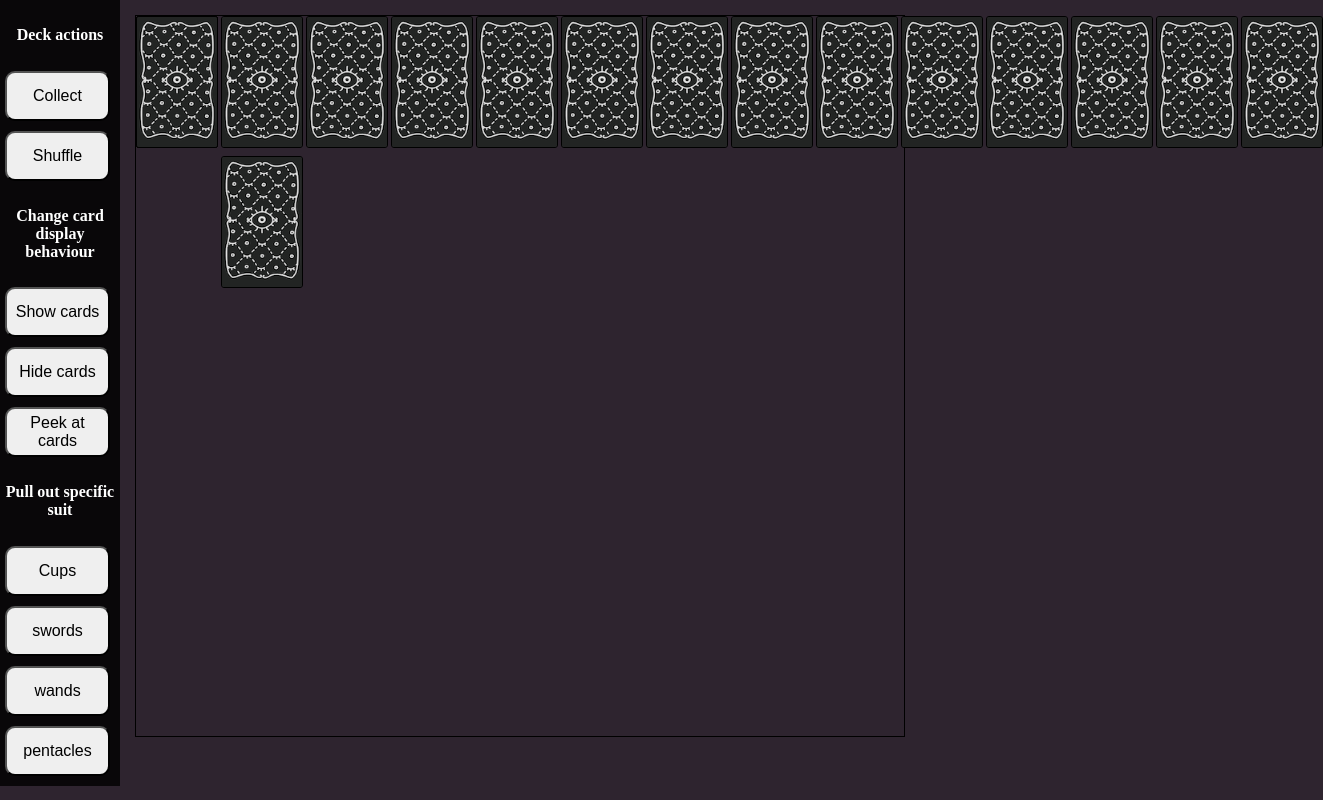
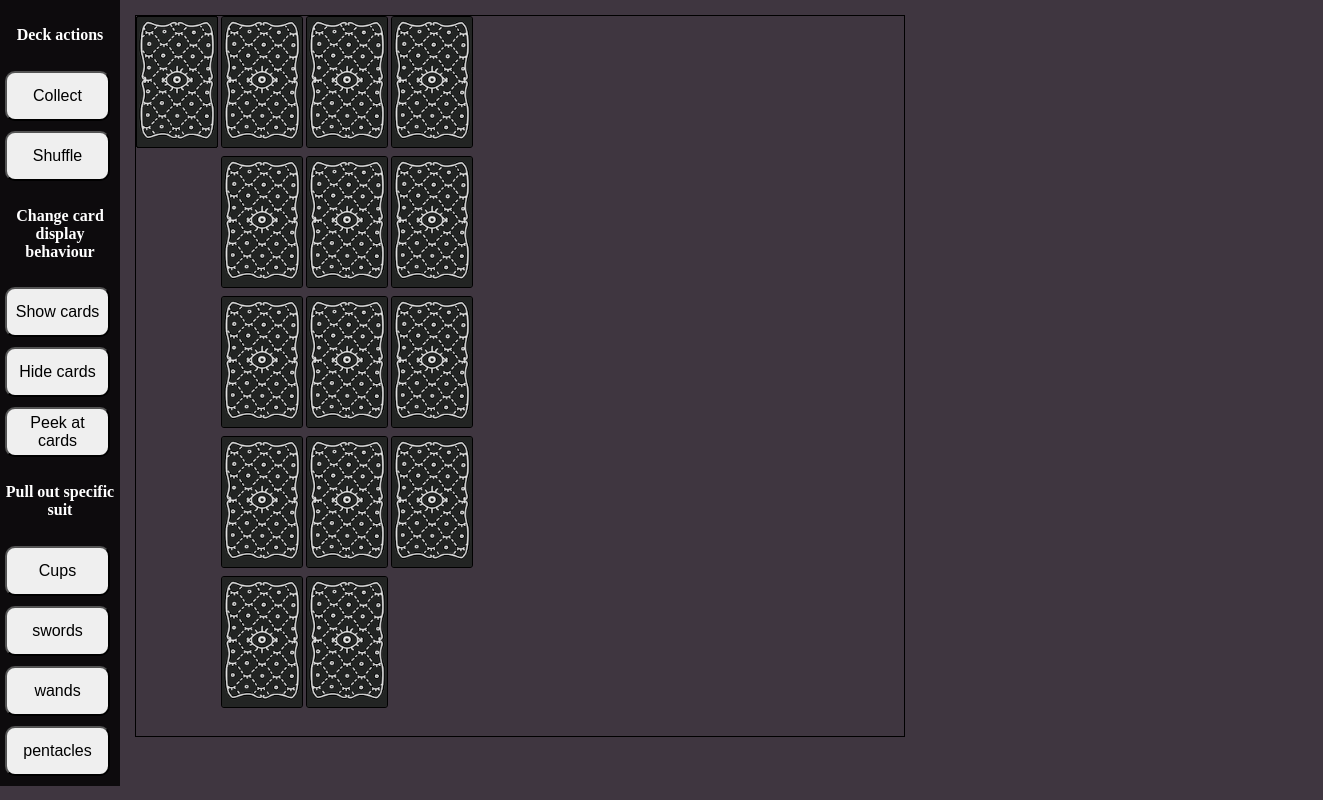
Before and after one commit to ShirleyZ/tarot-deck, a website: page index.html in a window 1280 px wide. Both pictures are taken after a click on the button "Cups". Shown: the whole page, 1323 px wide, since content can reach past the window. Drawn offline with nearby package versions, Linux system fonts and the light colour scheme.

Commit message:
More tweaks

```diff
--- a/index.html
+++ b/index.html
@@ -8,10 +8,10 @@
       margin: 0;
     }
     html {
-      background-color: #2e242f;
+      background-color: #3f3640;
     }
     #wrapper {
-      background-color: #2e242f;
+      background-color: #3f3640;
       height: 100vh;
     }
     #action-bar {
@@ -57,6 +57,10 @@
     }
     .card-front {
       border-radius: 40px;
+    }
+    .card-front > p {
+      margin: 0;
+      padding-top: 10px;
     }
 
     .shown .card-back,
--- a/index.js
+++ b/index.js
@@ -91,7 +91,9 @@ function initDeck() {
   console.log(cardMat);
   for (var i = 0; i < suits.length; i++) {
     for (var j = 0; j < suitCards.length; j++) {
-      var p = document.createTextNode(suitCards[j]+" of "+suits[i]);
+      var text = document.createTextNode(suitCards[j]+" of "+suits[i]);
+      var p = document.createElement('p');
+      p.append(text);
       var cardElem = document.createElement('div');
       var cardBackElem = document.createElement('div');
       var cardFaceElem = document.createElement('div');
@@ -118,13 +120,14 @@ function lineup(suit) {
   var posy = 0;
   var incrXBy = 85;
   var incrYBy = 140;
+  var rowWidth = 400;
 
   for (var i = 0; i < suitCards.length; i++) {
     cards[i].style.transform = "translate("+posx+"px,"+posy+"px)";
     cards[i].dataset.x = posx+"px";
     cards[i].dataset.y = posy+"px";
     posx += incrXBy;
-    if (posx+incrXBy+15 > window.innerWidth) {
+    if (posx+incrXBy+15 > rowWidth) {
       posx = incrXBy;
       posy += incrYBy;
     }
```
